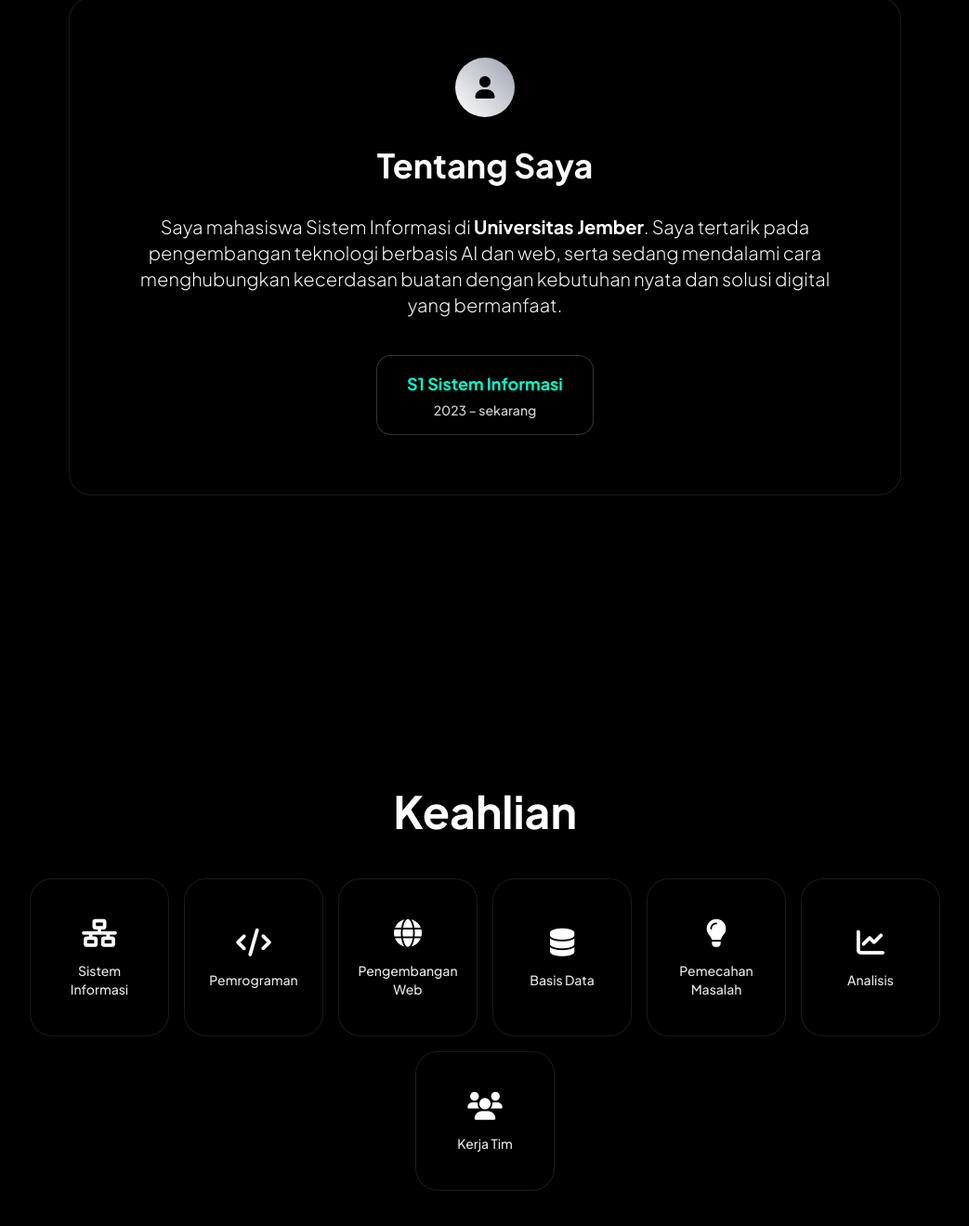
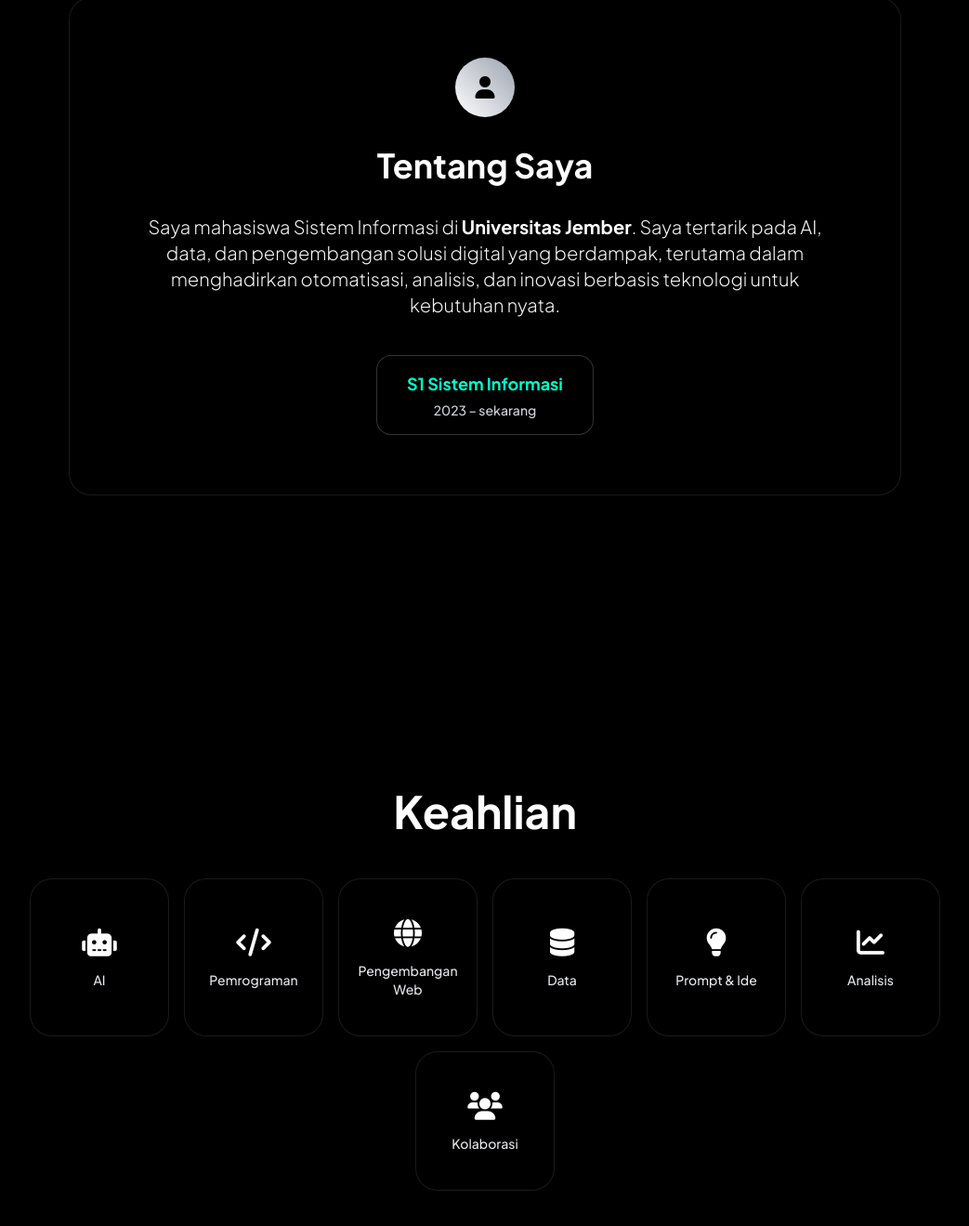
Before and after one commit to dyaksaadi/dyaksa-portfolio, a plain HTML site: page index.html in a window 1280 px wide. Shown: the part 935-2254 px from the top of the page at 93% size, without its empty margins (118-1161 px from the left). Drawn offline with nearby package versions, Linux system fonts and the light colour scheme; no server answers.

Commit message:
Refresh public portfolio copy for AI profile

```diff
--- a/index.html
+++ b/index.html
@@ -75,7 +75,7 @@
                 <h1 class="text-5xl md:text-7xl font-extrabold mb-4 leading-tight tracking-tighter drop-shadow-2xl">
                     Dyaksa Adi Pradana
                 </h1>
-                <p class="text-gray-200 text-lg md:text-xl mb-8 font-light drop-shadow-lg max-w-2xl mx-auto">Mahasiswa Sistem Informasi yang sedang mendalami AI</p>
+                <p class="text-gray-200 text-lg md:text-xl mb-8 font-light drop-shadow-lg max-w-2xl mx-auto">Mahasiswa Sistem Informasi yang sedang mendalami AI, data, dan inovasi digital</p>
                 <a href="#about" class="glass-btn px-8 py-3 rounded-full font-bold text-sm transition-all duration-300">
                     Kenali Saya <i class="fas fa-arrow-down ml-2"></i>
                 </a>
@@ -90,7 +90,7 @@
                 </div>
                 <h2 class="text-4xl font-bold mb-8 drop-shadow-lg">Tentang Saya</h2>
                 <p class="text-gray-100 leading-relaxed text-lg md:text-xl mb-10 font-light drop-shadow-md">
-                    Saya mahasiswa Sistem Informasi di <span class="font-bold text-white">Universitas Jember</span>. Saya tertarik pada pengembangan teknologi berbasis AI dan web, serta sedang mendalami cara menghubungkan kecerdasan buatan dengan kebutuhan nyata dan solusi digital yang bermanfaat.
+                    Saya mahasiswa Sistem Informasi di <span class="font-bold text-white">Universitas Jember</span>. Saya tertarik pada AI, data, dan pengembangan solusi digital yang berdampak, terutama dalam menghadirkan otomatisasi, analisis, dan inovasi berbasis teknologi untuk kebutuhan nyata.
                 </p>
                 <div class="inline-block border border-white/20 bg-black/40 backdrop-blur-md px-8 py-4 rounded-2xl shadow-xl">
                     <p class="text-primary font-bold text-lg mb-1">S1 Sistem Informasi</p>
@@ -105,13 +105,13 @@
                 <h2 class="text-4xl md:text-5xl font-bold mb-12 drop-shadow-xl">Keahlian</h2>
 
                 <div class="flex flex-wrap justify-center gap-4">
-                    <div class="glass-skill group"><i class="fas fa-network-wired text-3xl mb-3 group-hover:text-primary transition-colors"></i><span class="font-medium text-sm text-gray-200">Sistem Informasi</span></div>
+                    <div class="glass-skill group"><i class="fas fa-robot text-3xl mb-3 group-hover:text-primary transition-colors"></i><span class="font-medium text-sm text-gray-200">AI</span></div>
                     <div class="glass-skill group"><i class="fas fa-code text-3xl mb-3 group-hover:text-primary transition-colors"></i><span class="font-medium text-sm text-gray-200">Pemrograman</span></div>
                     <div class="glass-skill group"><i class="fas fa-globe text-3xl mb-3 group-hover:text-primary transition-colors"></i><span class="font-medium text-sm text-gray-200">Pengembangan Web</span></div>
-                    <div class="glass-skill group"><i class="fas fa-database text-3xl mb-3 group-hover:text-primary transition-colors"></i><span class="font-medium text-sm text-gray-200">Basis Data</span></div>
-                    <div class="glass-skill group"><i class="fas fa-lightbulb text-3xl mb-3 group-hover:text-primary transition-colors"></i><span class="font-medium text-sm text-gray-200">Pemecahan Masalah</span></div>
+                    <div class="glass-skill group"><i class="fas fa-database text-3xl mb-3 group-hover:text-primary transition-colors"></i><span class="font-medium text-sm text-gray-200">Data</span></div>
+                    <div class="glass-skill group"><i class="fas fa-lightbulb text-3xl mb-3 group-hover:text-primary transition-colors"></i><span class="font-medium text-sm text-gray-200">Prompt & Ide</span></div>
                     <div class="glass-skill group"><i class="fas fa-chart-line text-3xl mb-3 group-hover:text-primary transition-colors"></i><span class="font-medium text-sm text-gray-200">Analisis</span></div>
-                    <div class="glass-skill group"><i class="fas fa-users text-3xl mb-3 group-hover:text-primary transition-colors"></i><span class="font-medium text-sm text-gray-200">Kerja Tim</span></div>
+                    <div class="glass-skill group"><i class="fas fa-users text-3xl mb-3 group-hover:text-primary transition-colors"></i><span class="font-medium text-sm text-gray-200">Kolaborasi</span></div>
                 </div>
             </div>
         </section>
```
